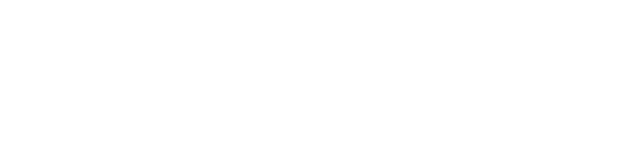
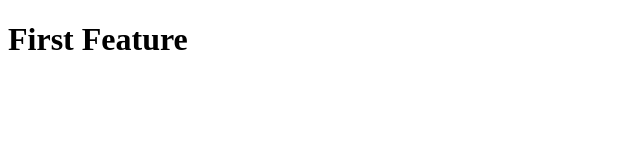
Before and after one commit to vladbogdan10/git-flow-demo, a plain HTML site: page index.html in a window 1280 px wide. Shown: the whole page, without its empty margins (0-640 px from the left). Drawn offline with Linux system fonts and the light colour scheme.

Commit message:
First Feature done!

```diff
--- a/index.html
+++ b/index.html
@@ -7,6 +7,6 @@
     <title>Document</title>
 </head>
 <body>
-
+    <h1>First Feature</h1>
 </body>
 </html>
```
